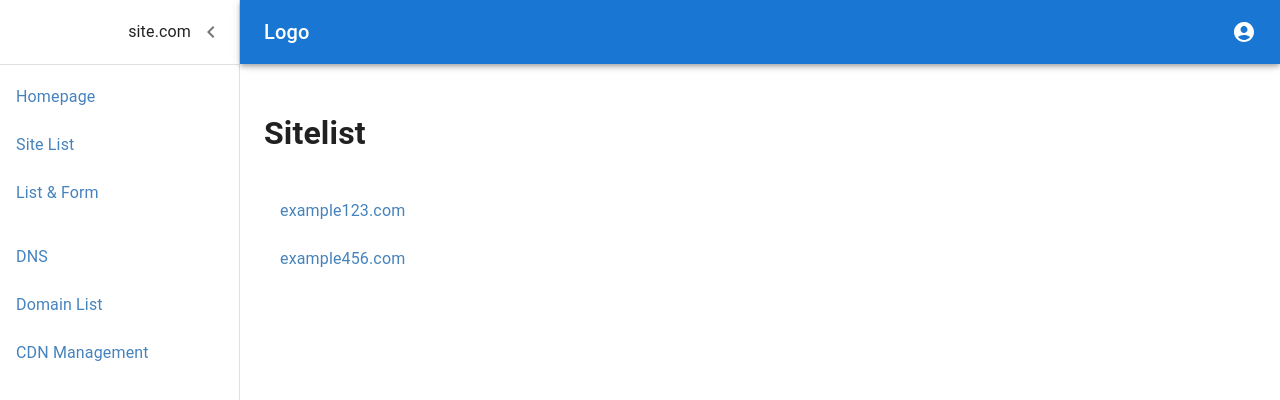
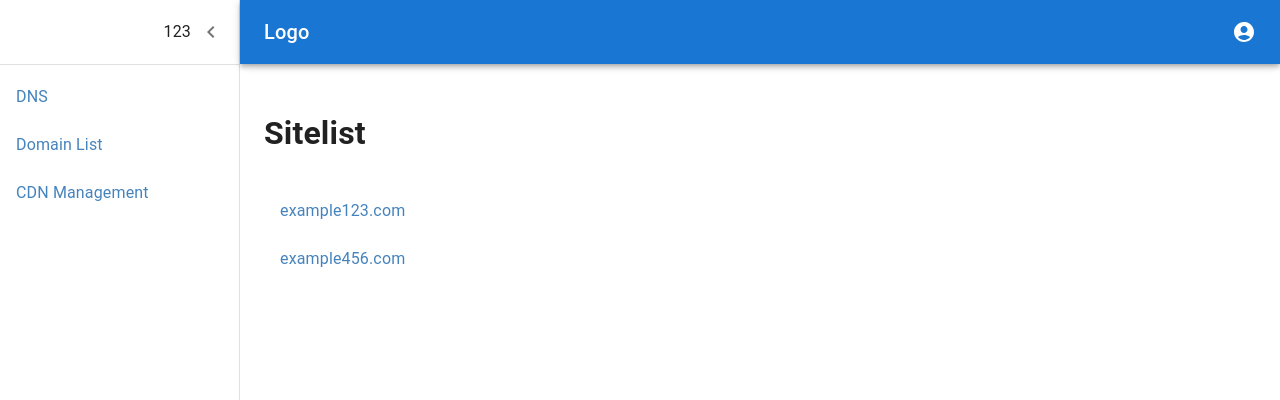
Before and after one commit to weimeihsu/MERN, a React (Vite) app in the folder client/: page /sitelist in a window 1280 px wide. Shown: the top 400 px of the page. Built offline with nearby package versions, Linux system fonts and the light colour scheme.

Commit message:
get siteID

```diff
--- a/client/src/App.jsx
+++ b/client/src/App.jsx
@@ -1,5 +1,4 @@
 import Routers from './routers/Routers'
-import { useSelector } from 'react-redux'
 import { useState } from 'react'
 
 import Box from '@mui/material/Box'
@@ -31,7 +30,7 @@ const Main = styled('main', {
 }));
 
 function App() {
-  const {accountList, accountLevelMenu, siteLevelMenu} = useSelector(store=>store.navListSlice)
+
   const [siteID, setSiteID] = useState(null)
   const getSiteID = (id) => {
     setSiteID(id)
@@ -43,8 +42,8 @@ function App() {
 
   return (
     <Box sx={{ display: 'flex' }}>
-      <NavBar accountList={accountList} toggleDrawer={toggleDrawer} open={open}/>
-      <LeftDrawer accountLevelMenu={accountLevelMenu} siteLevelMenu={siteLevelMenu} drawerWidth={drawerWidth} toggleDrawer={toggleDrawer} open={open}/>
+      <NavBar toggleDrawer={toggleDrawer} open={open}/>
+      <LeftDrawer drawerWidth={drawerWidth} toggleDrawer={toggleDrawer} open={open}/>
         <Main open={open}>
             <Toolbar />
             <Routers/>
--- /dev/null
+++ b/client/src/component/AcctLevelMenu.jsx
@@ -0,0 +1,30 @@
+import { NavLink } from 'react-router-dom'
+import { useSelector } from 'react-redux'
+import { useState } from 'react'
+import List from '@mui/material/List'
+import ListItem from '@mui/material/ListItem'
+import ListItemButton from '@mui/material/ListItemButton'
+import ListItemText from '@mui/material/ListItemText'
+
+const AcctLevelMenu = () => {
+    const { accountLevelMenu } = useSelector(store=>store.navListSlice)
+    const [ selectedID, setSelectedID ] = useState(null)
+    const handlesSelected = (id) =>{
+    setSelectedID(id)
+    }
+    return (
+        <List>
+            {accountLevelMenu.map(navitem => (
+                <ListItem key={navitem.id} disablePadding>
+                <ListItemButton selected={selectedID === navitem.id} onClick={()=>handlesSelected(navitem.id)}>
+                  <NavLink to={navitem.path}>
+                    <ListItemText primary={navitem.name} />
+                  </NavLink>
+                </ListItemButton>
+              </ListItem>
+            ))}
+          </List>
+     );
+}
+
+export default AcctLevelMenu;
--- a/client/src/component/LeftDrawer.jsx
+++ b/client/src/component/LeftDrawer.jsx
@@ -1,5 +1,4 @@
-import { NavLink } from 'react-router-dom'
-import { useState } from 'react'
+import { useSelector } from 'react-redux'
 import Drawer from '@mui/material/Drawer'
 import Divider from '@mui/material/Divider'
 import Toolbar from '@mui/material/Toolbar'
@@ -7,18 +6,13 @@ import ChevronLeftIcon from '@mui/icons-material/ChevronLeft'
 import IconButton from '@mui/material/IconButton'
 import Typography from '@mui/material/Typography'
 
-import List from '@mui/material/List'
-import ListItem from '@mui/material/ListItem'
-import ListItemButton from '@mui/material/ListItemButton'
-import ListItemText from '@mui/material/ListItemText'
+import AcctLevelMenu from './AcctLevelMenu'
+import SiteLevelMenu from './SiteLevelMenu'
 
 
-const LeftDrawer = ({accountLevelMenu, siteLevelMenu, toggleDrawer, drawerWidth, open}) => {
-  // const hasID = siteID ? siteID : undefined
-  const [ selectedID, setSelectedID ] = useState(null)
-  const handlesSelected = (id) =>{
-    setSelectedID(id)
-  }
+const LeftDrawer = ({toggleDrawer, drawerWidth, open}) => {
+  const { siteID } = useSelector(store=>store.navListSlice)
+  const theSiteName = siteID ? siteID : undefined
     return (
         <Drawer
         sx={{
@@ -40,34 +34,15 @@ const LeftDrawer = ({accountLevelMenu, siteLevelMenu, toggleDrawer, drawerWidth,
               px: [1],
             }}
           >
-            <Typography>site.com</Typography>
+            <Typography>{siteID}</Typography>
             <IconButton onClick={toggleDrawer}>
               <ChevronLeftIcon />
             </IconButton>
           </Toolbar>
           <Divider />
-          <List>
-            {accountLevelMenu.map(navitem => (
-                <ListItem key={navitem.id} disablePadding>
-                <ListItemButton selected={selectedID === navitem.id} onClick={()=>handlesSelected(navitem.id)}>
-                  <NavLink to={navitem.path}>
-                    <ListItemText primary={navitem.name} />
-                  </NavLink>
-                </ListItemButton>
-              </ListItem>
-            ))}
-          </List>
-          <List>
-            {siteLevelMenu.map((navitem, idx) => (
-                <ListItem key={idx} disablePadding>
-                <ListItemButton>
-                  <NavLink to={navitem.path}>
-                    <ListItemText primary={navitem.name} />
-                  </NavLink>
-                </ListItemButton>
-              </ListItem>
-            ))}
-          </List>
+          {siteID ? <SiteLevelMenu /> :<AcctLevelMenu />}
+
+
         </Drawer>
      );
 }
--- a/client/src/component/NavBar.jsx
+++ b/client/src/component/NavBar.jsx
@@ -3,7 +3,7 @@ import Toolbar from '@mui/material/Toolbar'
 import Typography from '@mui/material/Typography'
 import MenuIcon from '@mui/icons-material/Menu'
 import IconButton from '@mui/material/IconButton'
-import AccountMenu from './AccountMenu'
+import ProfileMenu from './ProfileMenu'
 
 import { styled } from '@mui/material/styles'
 const drawerWidth = 240;
@@ -25,7 +25,8 @@ const Nav = styled(AppBar, {
     }),
   }));
 
-const NavBar = ({accountList, toggleDrawer, open}) => {
+const NavBar = ({toggleDrawer, open}) => {
+
     return (
         <Nav position="fixed" open={open}>
             <Toolbar>
@@ -41,7 +42,7 @@ const NavBar = ({accountList, toggleDrawer, open}) => {
                 <Typography variant="h6" noWrap component="div" sx={{ flexGrow: 1 }}>
                     Logo
                 </Typography>
-                <AccountMenu accountList={accountList}/>
+                <ProfileMenu/>
             </Toolbar>
         </Nav>
      );
--- a/client/src/component/AccountMenu.jsx
+++ b/client/src/component/ProfileMenu.jsx
@@ -1,5 +1,6 @@
 import { NavLink } from 'react-router-dom'
 import { useState } from 'react'
+import { useSelector } from 'react-redux'
 import Tooltip from '@mui/material/Tooltip'
 import IconButton from '@mui/material/IconButton'
 import AccountCircle from '@mui/icons-material/AccountCircle'
@@ -7,7 +8,8 @@ import Menu from '@mui/material/Menu'
 import MenuItem from '@mui/material/MenuItem'
 import Box from '@mui/material/Box'
 
-const AccountMenu = ({accountList}) => {
+const AccountMenu = () => {
+    const {accountList} = useSelector(store=>store.navListSlice)
     const [anchorElUser, setAnchorElUser] = useState(null)
 
     const handleOpenUserMenu = (event) => {
--- /dev/null
+++ b/client/src/component/SiteLevelMenu.jsx
@@ -0,0 +1,30 @@
+import { NavLink } from 'react-router-dom'
+import { useSelector } from 'react-redux'
+import { useState } from 'react'
+import List from '@mui/material/List'
+import ListItem from '@mui/material/ListItem'
+import ListItemButton from '@mui/material/ListItemButton'
+import ListItemText from '@mui/material/ListItemText'
+
+const SiteLevelMenu = () => {
+    const { siteLevelMenu } = useSelector(store=>store.navListSlice)
+    const [ selectedID, setSelectedID ] = useState(null)
+    const handlesSelected = (id) =>{
+    setSelectedID(id)
+    }
+    return (
+        <List>
+            {siteLevelMenu.map(navitem => (
+                <ListItem key={navitem.id} disablePadding>
+                <ListItemButton selected={selectedID === navitem.id} onClick={()=>handlesSelected(navitem.id)}>
+                  <NavLink to={navitem.path}>
+                    <ListItemText primary={navitem.name} />
+                  </NavLink>
+                </ListItemButton>
+              </ListItem>
+            ))}
+          </List>
+     );
+}
+
+export default SiteLevelMenu;
--- a/client/src/features/list/navListSlice.jsx
+++ b/client/src/features/list/navListSlice.jsx
@@ -15,6 +15,7 @@ const initialState = {
         {path:'/account', name:'Account'},
         {path:'/lougout', name:'Logout'},
     ],
+    siteID: '123',
     siteList:[
         {id:'site123', name: 'example123.com'},
         {id:'site456', name: 'example456.com'}
@@ -25,9 +26,12 @@ export const navListSlice = createSlice({
     name:'navlist',
     initialState,
     reducers:{
+        getSiteID: (state, action)=>{
+            const { theSiteID } = action.payload
+            state.siteID = theSiteID
+        }
     }
 })
 
-// export const selectNavList = state => state.navLisState.navList
-// export const selectAccountList = state => state.navLisState.accountList
+export const { getSiteID } = navListSlice.actions
 export default navListSlice.reducer
--- a/client/src/pages/SiteList.jsx
+++ b/client/src/pages/SiteList.jsx
@@ -1,20 +1,24 @@
-import { useSelector } from 'react-redux'
+import { useSelector, useDispatch } from 'react-redux'
+import { getSiteID } from '../features/list/navListSlice'
 import { Link } from 'react-router-dom'
-import LeftDrawer from '../component/LeftDrawer'
 
 import List from '@mui/material/List'
 import ListItem from '@mui/material/ListItem'
 import ListItemButton from '@mui/material/ListItemButton'
 import ListItemText from '@mui/material/ListItemText'
 const SiteList = () => {
-    const {siteList} = useSelector(store=>store.navListSlice)
+  const dispatch = useDispatch()
+  const {siteList} = useSelector(store=>store.navListSlice)
+  const handleGetSiteID = (theSiteID) =>{
+    dispatch(getSiteID({theSiteID}))
+  }
     return (
         <>
         <h1>Sitelist</h1>
         <List>
             {siteList.map(navitem => (
                 <ListItem key={navitem.id} disablePadding>
-                <ListItemButton>
+                <ListItemButton onClick={()=>handleGetSiteID(navitem.id)}>
                   <Link to={navitem.id} >
                     <ListItemText primary={navitem.name} />
                   </Link>
```
